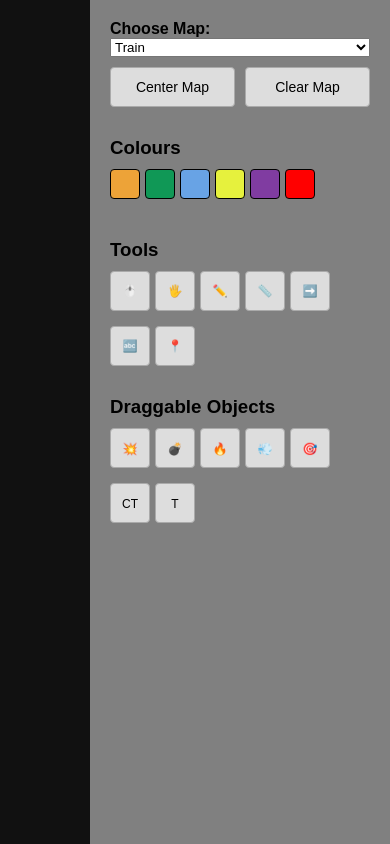
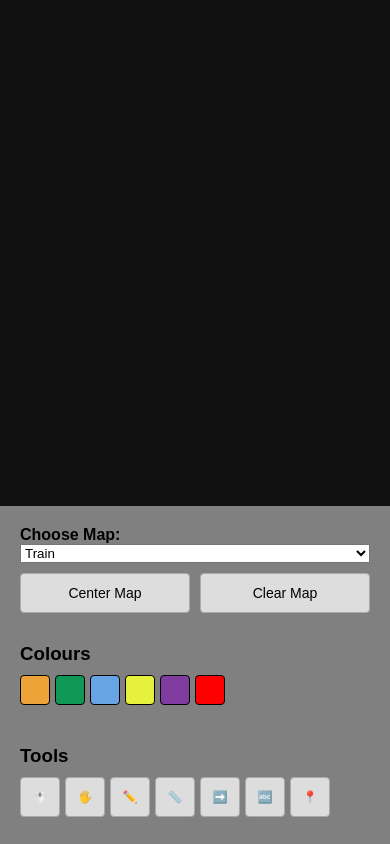
Before and after one commit to BunSkillet/TacticalMap, a website with bundled scripts: page public/index.html in a window 390 px wide. Built offline with nearby package versions, Linux system fonts and the light colour scheme; files whose address does not match are found by name.

Commit message:
Add responsive layout for side panel

```diff
--- a/public/css/style.css
+++ b/public/css/style.css
@@ -169,3 +169,21 @@ button.tool-button.active {
 #user-list li span {
   margin-left: 5px;
 }
+
+/* Responsive layout for small screens */
+@media (max-width: 600px) {
+  #main {
+    flex-direction: column;
+  }
+
+  #canvas-container {
+    order: 1;
+  }
+
+  #side-panel {
+    order: 2;
+    width: 100%;
+    max-height: 40vh;
+    overflow-y: auto;
+  }
+}
```
